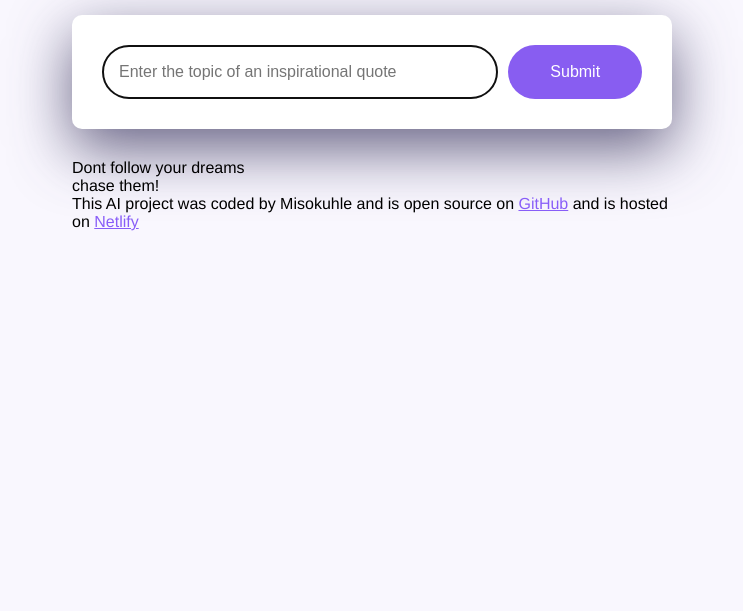
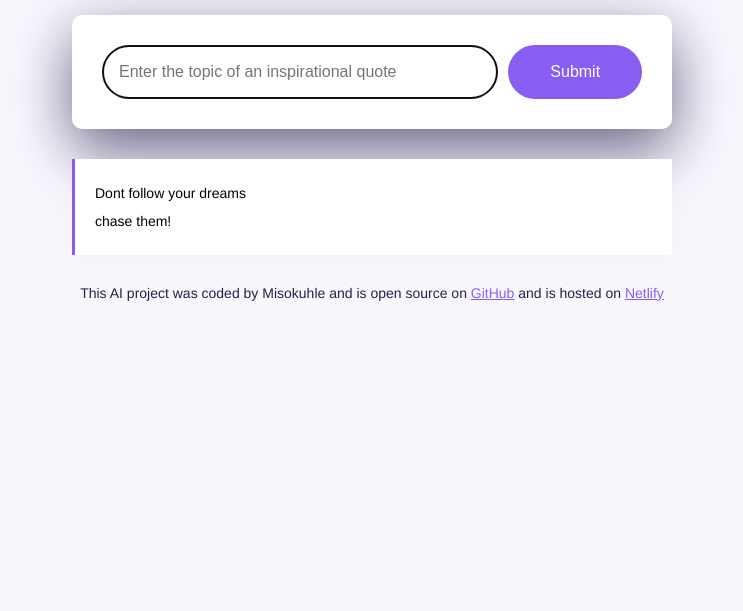
Before and after one commit to Mis777551/My-AI-inspirational-quote-generartor, a plain HTML site: page index.html in a window 1280 px wide. Shown: the part 189-800 px from the top of the page, without its empty margins (268-1011 px from the left). Drawn offline with Linux system fonts and the light colour scheme.

Commit message:
added styling

```diff
--- a/index.html
+++ b/index.html
@@ -3,6 +3,9 @@
 <head>
     <meta charset="UTF-8">
     <meta name="viewport" content="width=device-width, initial-scale=1.0">
+    <link rel="preconnect" href="https://fonts.googleapis.com">
+<link rel="preconnect" href="https://fonts.gstatic.com" crossorigin>
+<link href="https://fonts.googleapis.com/css2?family=Courgette&family=Satisfy&display=swap" rel="stylesheet">
     <link rel="stylesheet" href="src/style.css">
     <title>Ai Inspirational Quate Generator</title>
 </head>
--- a/src/style.css
+++ b/src/style.css
@@ -18,6 +18,7 @@ header{
 
 h1{
     text-align: center;
+    font-family: "Satisfy", cursive;
     font-weight: 800;
     font-size: 36px;
     line-height: 1.5;
@@ -53,3 +54,19 @@ form{
     border-radius: 50px;
     padding: 14px 24px;
 }
+
+.quote-container{
+    font-size: 14px;
+    background-color: #fff;
+    padding: 20px;
+    line-height: 2;
+    border-left: 3px solid #885df1;
+    box-shadow: 0px 4px 30px 0px rgba(39 , 33, 66, 0.03);
+}
+
+footer{
+    text-align: center;
+    font-size: 14px;
+    color: #272044;
+    margin-top: 30px;
+}
```
